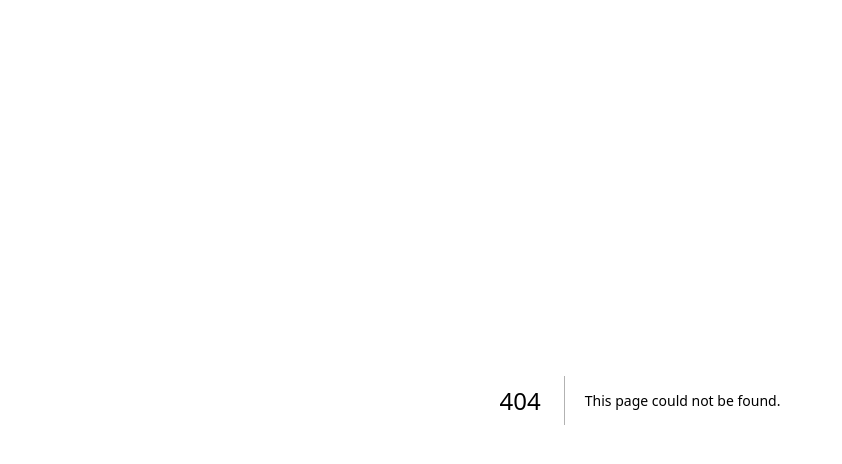
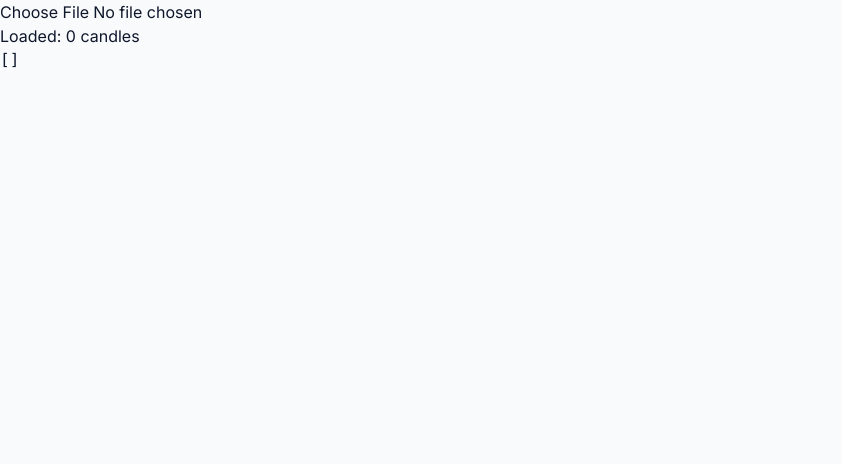
Before and after one commit to phxbinh/TrungNguyen, a Next.js app: page /trade-csv in a window 1280 px wide. Before the commit this address had no page. Shown: the top 464 px of the page, without its empty margins (0-842 px from the left). Built offline with nearby package versions, Linux system fonts and the light colour scheme.

Commit message:
Create page.tsx

```diff
--- /dev/null
+++ b/src/app/trade-csv/page.tsx
@@ -0,0 +1,87 @@
+import React, { useState } from "react";
+
+export interface Candle {
+  date: Date;
+  open: number;
+  high: number;
+  low: number;
+  close: number;
+  volume: number;
+}
+
+interface CsvReaderProps {
+  onLoaded?: (data: Candle[]) => void;
+}
+
+export default function CsvReader({
+  onLoaded,
+}: CsvReaderProps) {
+  const [data, setData] = useState<Candle[]>([]);
+
+  const handleFile = async (
+    e: React.ChangeEvent<HTMLInputElement>
+  ) => {
+    const file = e.target.files?.[0];
+    if (!file) return;
+
+    const text = await file.text();
+
+    const lines = text
+      .split(/\r?\n/)
+      .filter((line) => line.trim().length > 0);
+
+    if (lines.length < 2) return;
+
+    // Bỏ header
+    const rows = lines.slice(1);
+
+    const candles: Candle[] = rows.map((row) => {
+      const [
+        date,
+        open,
+        high,
+        low,
+        close,
+        volume,
+      ] = row.split(",");
+
+      return {
+        date: parseMtDate(date),
+        open: Number(open),
+        high: Number(high),
+        low: Number(low),
+        close: Number(close),
+        volume: Number(volume),
+      };
+    });
+
+    setData(candles);
+    onLoaded?.(candles);
+  };
+
+  return (
+    <div>
+      <input
+        type="file"
+        accept=".csv"
+        onChange={handleFile}
+      />
+
+      <p>Loaded: {data.length} candles</p>
+
+      <pre>
+        {JSON.stringify(data.slice(0, 5), null, 2)}
+      </pre>
+    </div>
+  );
+}
+
+function parseMtDate(value: string): Date {
+  // 2004.06.11 07:18
+  const [d, t] = value.trim().split(" ");
+
+  const [year, month, day] = d.split(".").map(Number);
+  const [hour, minute] = t.split(":").map(Number);
+
+  return new Date(year, month - 1, day, hour, minute);
+}
```
